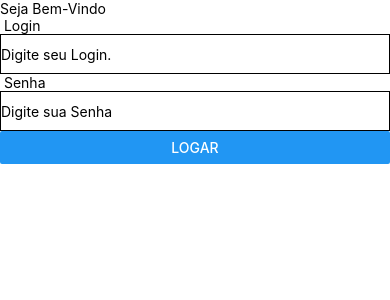
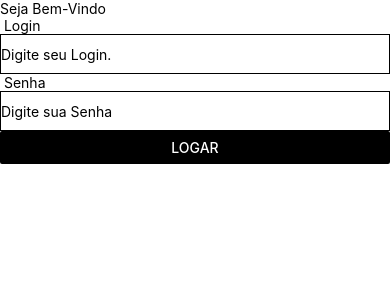
Before and after one commit to KlinsAluno/project-klinsmann-reactnav, a React Native app: screen / in a window 390 px wide. Shown: the top 300 px of the page. Built offline with nearby package versions, Linux system fonts and the light colour scheme.

Commit message:
Alterar cor do Button

```diff
--- a/TelaLogin.js
+++ b/TelaLogin.js
@@ -7,7 +7,7 @@ const TelaLogin = () => {
       <Text>Seja Bem-Vindo</Text>
       <Login />
       <Senha />
-      <Button title="LOGAR" />
+      <Button title="LOGAR" color="black" />
     </>
   );
 };
```
